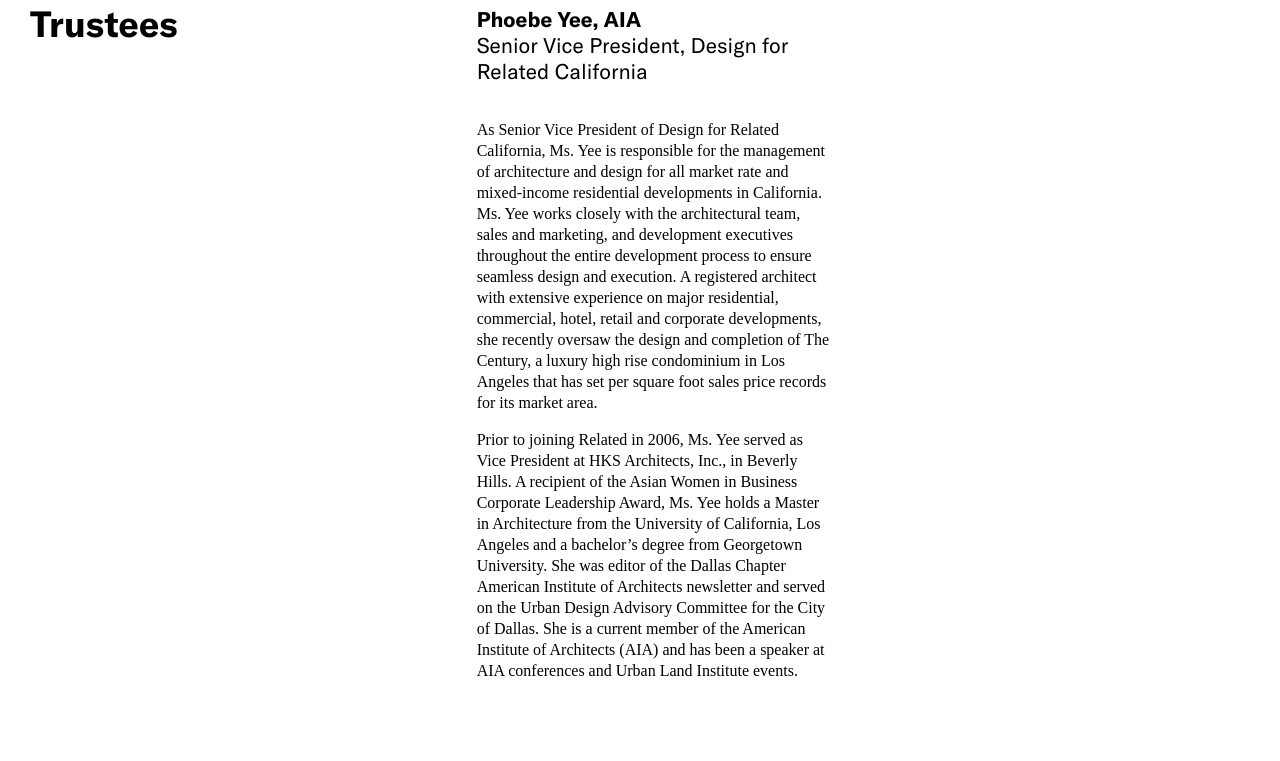
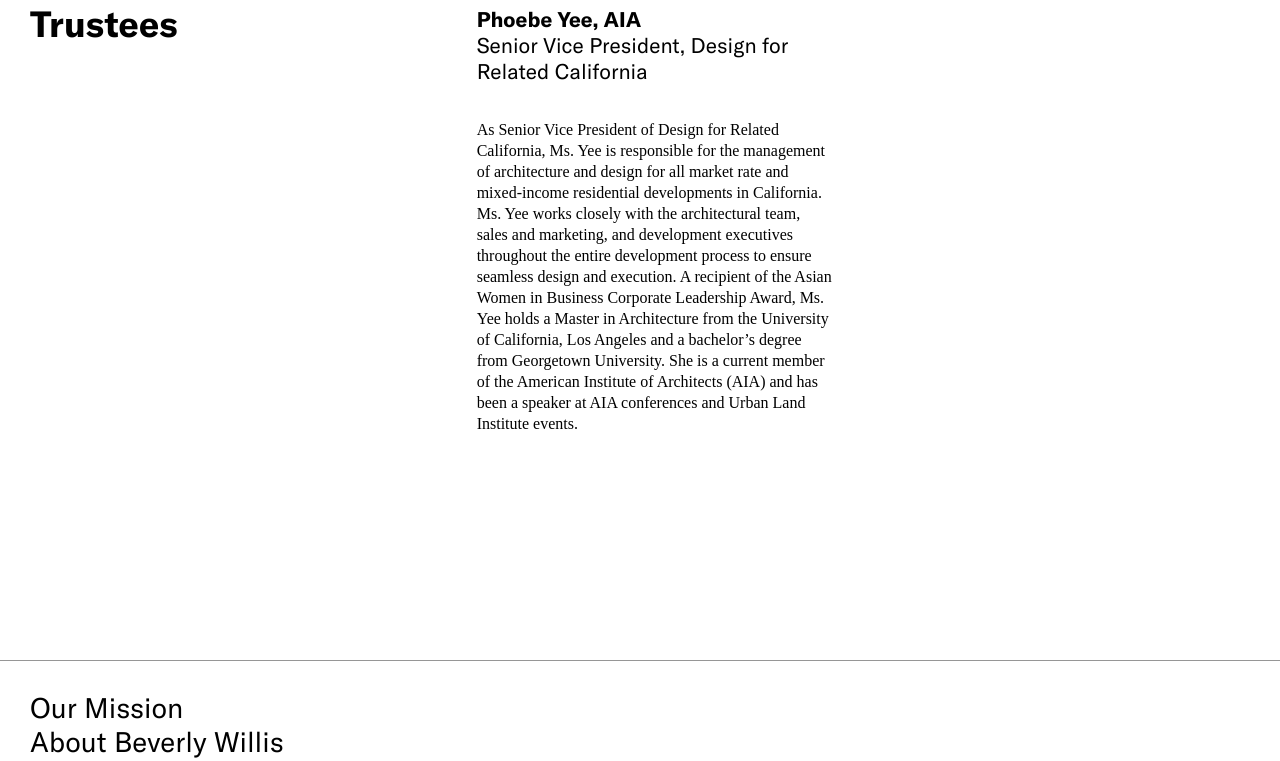
Before and after one commit to jengalas/bwaf-bbw, a Jekyll site: the page built from about/boardandstaff.md, in a window 1280 px wide and 900 px high, scrolled down 11514 px, cut to the strip 139-900 px from the top of the window. Built offline with Jekyll 4.4.1, drawn with Linux system fonts in a browser that asks for light colours; some web fonts are replaced.

Commit message:
Update from Forestry.io Aislinn McNamara updated about/boardandstaff.md

```diff
--- a/about/boardandstaff.md
+++ b/about/boardandstaff.md
@@ -317,10 +317,16 @@
   - title: Phoebe Yee, AIA
     title_role: Senior Vice President, Design for Related California
     image: "/v1618329168/Yee-722x349_dsjmio.jpg"
-    description: |-
-      As Senior Vice President of Design for Related California, Ms. Yee is responsible for the management of architecture and design for all market rate and mixed-income residential developments in California. Ms. Yee works closely with the architectural team, sales and marketing, and development executives throughout the entire development process to ensure seamless design and execution. A registered architect with extensive experience on major residential, commercial, hotel, retail and corporate developments, she recently oversaw the design and completion of The Century, a luxury high rise condominium in Los Angeles that has set per square foot sales price records for its market area.
-
-      Prior to joining Related in 2006, Ms. Yee served as Vice President at HKS Architects, Inc., in Beverly Hills. A recipient of the Asian Women in Business Corporate Leadership Award, Ms. Yee holds a Master in Architecture from the University of California, Los Angeles and a bachelor’s degree from Georgetown University. She was editor of the Dallas Chapter American Institute of Architects newsletter and served on the Urban Design Advisory Committee for the City of Dallas. She is a current member of the American Institute of Architects (AIA) and has been a speaker at AIA conferences and Urban Land Institute events.
+    description: "As Senior Vice President of Design for Related California, Ms. Yee
+      is responsible for the management of architecture and design for all market
+      rate and mixed-income residential developments in California. Ms. Yee works
+      closely with the architectural team, sales and marketing, and development executives
+      throughout the entire development process to ensure seamless design and execution.
+      \nA recipient of the Asian Women in Business Corporate Leadership Award, Ms.
+      Yee holds a Master in Architecture from the University of California, Los Angeles
+      and a bachelor’s degree from Georgetown University. She is a current member
+      of the American Institute of Architects (AIA) and has been a speaker at AIA
+      conferences and Urban Land Institute events."
 
 ---
 <!-- <img src="https://res.cloudinary.com/beverly-willis-architecture-foundation/image/upload/v1610937006/s_170713_webview_xiipdh.jpg"><img src="https://res.cloudinary.com/beverly-willis-architecture-foundation/image/upload/v1610937099/JoanBlumenfeld_jwkiz9.jpg"><img src="https://res.cloudinary.com/beverly-willis-architecture-foundation/image/upload/v1610937147/2017_Burton_Melissa_01_980x780_mbfswt.jpg"><img src="https://res.cloudinary.com/beverly-willis-architecture-foundation/image/upload/v1610937178/sml_DiMaggio_Peter_headshot_n6xpkd.jpg"><img src="https://res.cloudinary.com/beverly-willis-architecture-foundation/image/upload/v1610937222/PatriciaHarrisHeadshot-2-e1454609739415_pokx25.jpg"><div class="main-two-up">
```
